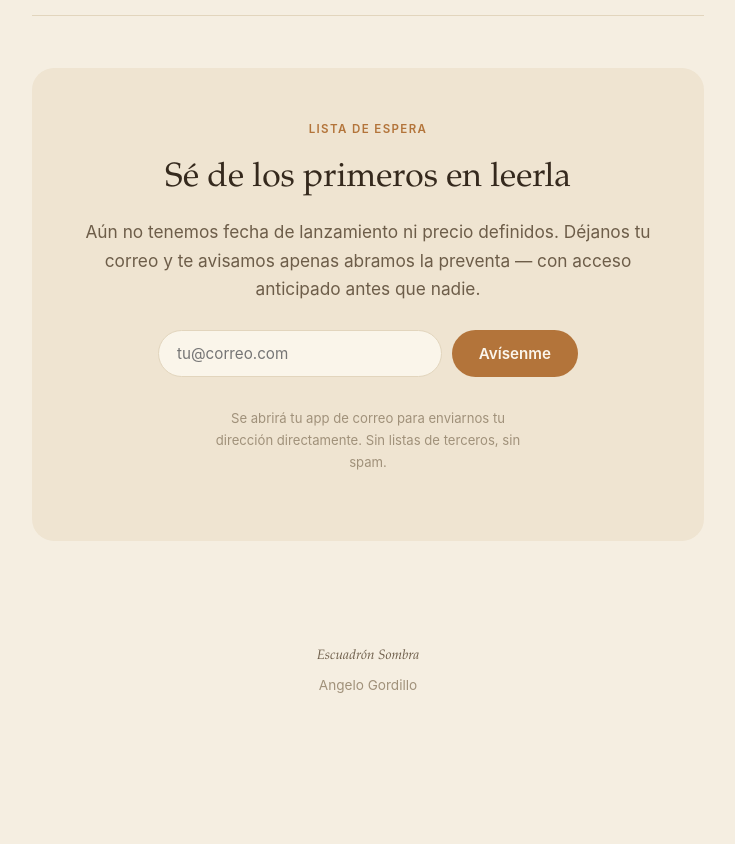
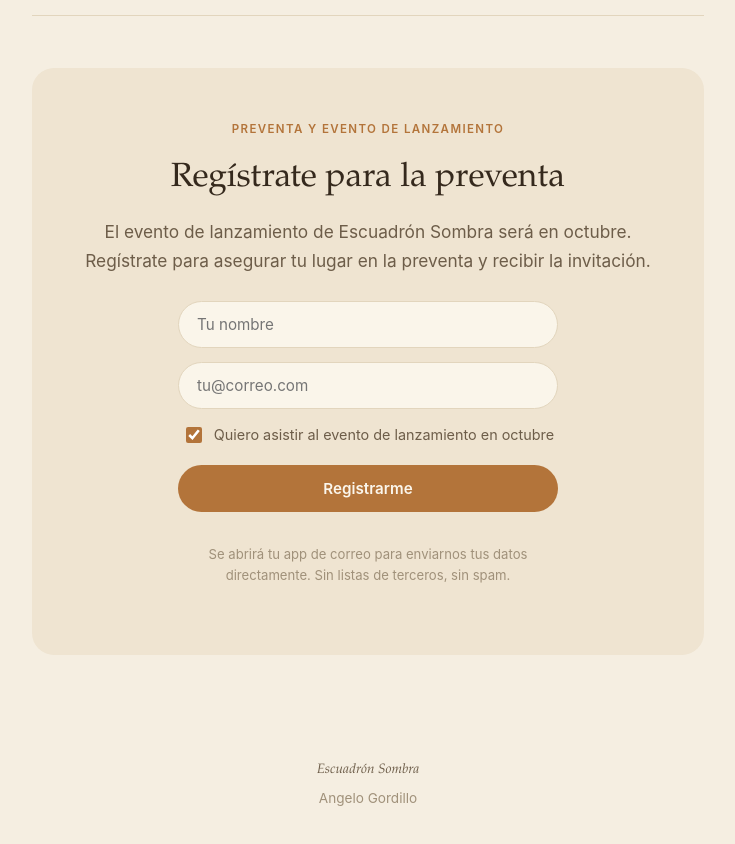
Before and after one commit to angelogordillo/escuadron-sombra-web, a website: page index.html in a window 1280 px wide. Shown: the part 3380-4224 px from the top of the page, without its empty margins (272-1007 px from the left). Before the commit the page ends 4132 px from the top, so only its background shows below. Drawn offline with Linux system fonts and the light colour scheme.

Commit message:
Turn waitlist into a full presale + October launch event registration form
Add name field and an event-attendance checkbox; mailto body now includes
name, email, and whether they want to attend the October launch event.

```diff
--- a/index.html
+++ b/index.html
@@ -236,14 +236,14 @@
 
   .waitlist-form {
     display: flex;
-    gap: 10px;
-    max-width: 420px;
+    flex-direction: column;
+    gap: 14px;
+    max-width: 380px;
     margin: 26px auto 12px;
-    flex-wrap: wrap;
-    justify-content: center;
+    align-items: stretch;
   }
-  .waitlist-form input {
-    flex: 1 1 220px;
+  .waitlist-form input[type="text"],
+  .waitlist-form input[type="email"] {
     font-family: var(--font-body);
     font-size: 0.95rem;
     padding: 13px 18px;
@@ -251,13 +251,30 @@
     border: 1px solid var(--rule);
     background: var(--bg-elevated);
     color: var(--ink);
+    width: 100%;
   }
   .waitlist-form input:focus {
     outline: 2px solid var(--accent);
     outline-offset: 2px;
   }
+  .waitlist-checkbox {
+    display: flex;
+    align-items: center;
+    justify-content: center;
+    gap: 9px;
+    font-size: 0.9rem;
+    color: var(--ink-soft);
+    text-align: left;
+  }
+  .waitlist-checkbox input {
+    width: 16px;
+    height: 16px;
+    accent-color: var(--accent);
+    flex: 0 0 auto;
+  }
   .waitlist-form button {
-    flex: 0 0 auto;
+    margin-top: 4px;
+    justify-content: center;
   }
 
   .waitlist-note {
@@ -338,15 +355,20 @@
   <div class="wrap">
     <hr class="rule" style="margin-bottom: 52px;">
     <div class="waitlist" id="lista-de-espera">
-      <div class="kicker">Lista de espera</div>
-      <h2>Sé de los primeros en leerla</h2>
-      <p class="lede">Aún no tenemos fecha de lanzamiento ni precio definidos. Déjanos tu correo y te avisamos apenas abramos la preventa — con acceso anticipado antes que nadie.</p>
+      <div class="kicker">Preventa y evento de lanzamiento</div>
+      <h2>Regístrate para la preventa</h2>
+      <p class="lede">El evento de lanzamiento de Escuadrón Sombra será en octubre. Regístrate para asegurar tu lugar en la preventa y recibir la invitación.</p>
       <form class="waitlist-form" id="waitlist-form">
+        <input type="text" id="waitlist-name" placeholder="Tu nombre" required aria-label="Tu nombre">
         <input type="email" id="waitlist-email" placeholder="tu@correo.com" required aria-label="Tu correo electrónico">
-        <button type="submit" class="btn btn-primary">Avísenme</button>
+        <label class="waitlist-checkbox">
+          <input type="checkbox" id="waitlist-event" checked>
+          Quiero asistir al evento de lanzamiento en octubre
+        </label>
+        <button type="submit" class="btn btn-primary">Registrarme</button>
       </form>
       <div class="waitlist-status" id="waitlist-status" role="status"></div>
-      <p class="waitlist-note">Se abrirá tu app de correo para enviarnos tu dirección directamente. Sin listas de terceros, sin spam.</p>
+      <p class="waitlist-note">Se abrirá tu app de correo para enviarnos tus datos directamente. Sin listas de terceros, sin spam.</p>
     </div>
   </div>
 </section>
@@ -362,10 +384,17 @@
     var status = document.getElementById('waitlist-status');
     form.addEventListener('submit', function (e) {
       e.preventDefault();
+      var name = document.getElementById('waitlist-name').value.trim();
       var email = document.getElementById('waitlist-email').value.trim();
-      if (!email) return;
-      var subject = encodeURIComponent('Avísenme cuando salga Escuadrón Sombra');
-      var body = encodeURIComponent('Quiero unirme a la lista de espera de Escuadrón Sombra.\n\nMi correo: ' + email);
+      var wantsEvent = document.getElementById('waitlist-event').checked;
+      if (!name || !email) return;
+      var subject = encodeURIComponent('Registro preventa Escuadrón Sombra');
+      var body = encodeURIComponent(
+        'Quiero registrarme para la preventa de Escuadrón Sombra.\n\n' +
+        'Nombre: ' + name + '\n' +
+        'Correo: ' + email + '\n' +
+        'Asistir al evento de lanzamiento en octubre: ' + (wantsEvent ? 'Sí' : 'No')
+      );
       window.location.href = 'mailto:angelogordillo@gmail.com?subject=' + subject + '&body=' + body;
       status.textContent = 'Abriendo tu app de correo — confirma el envío desde ahí.';
     });
```
